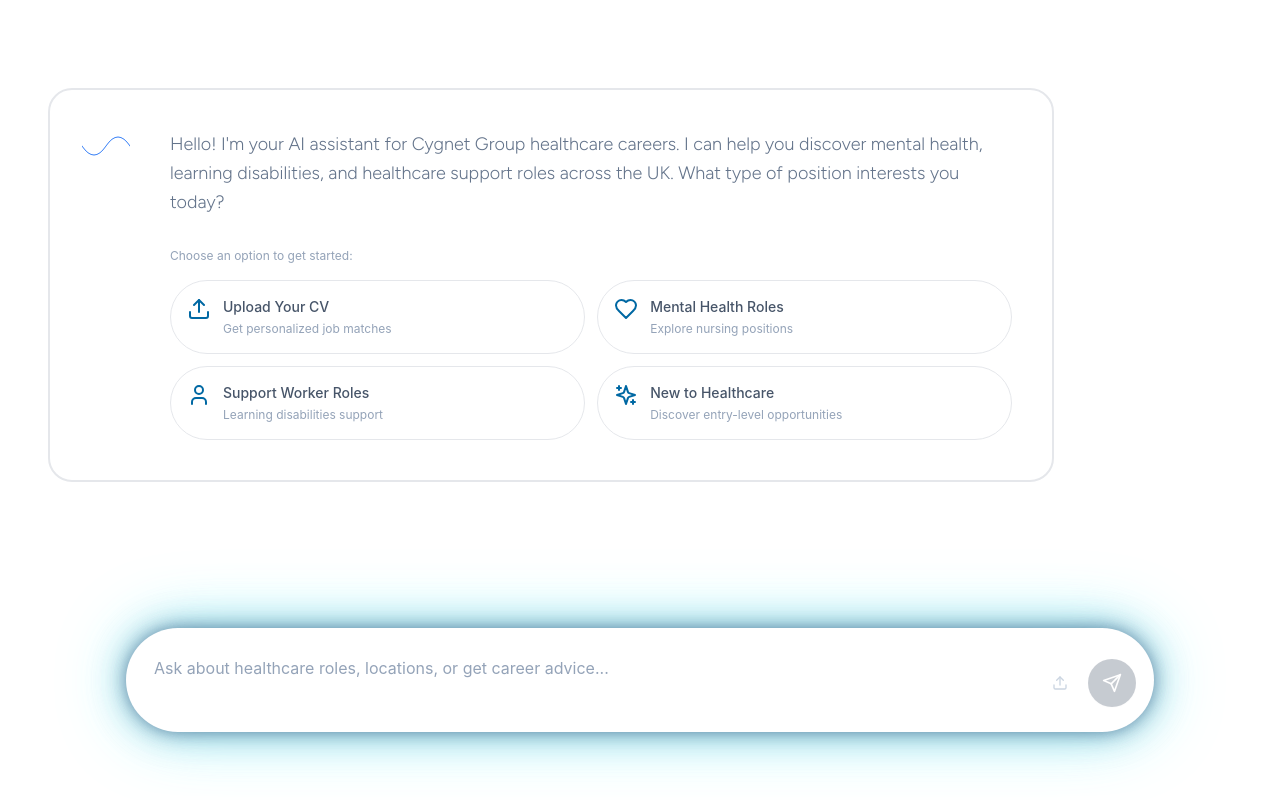
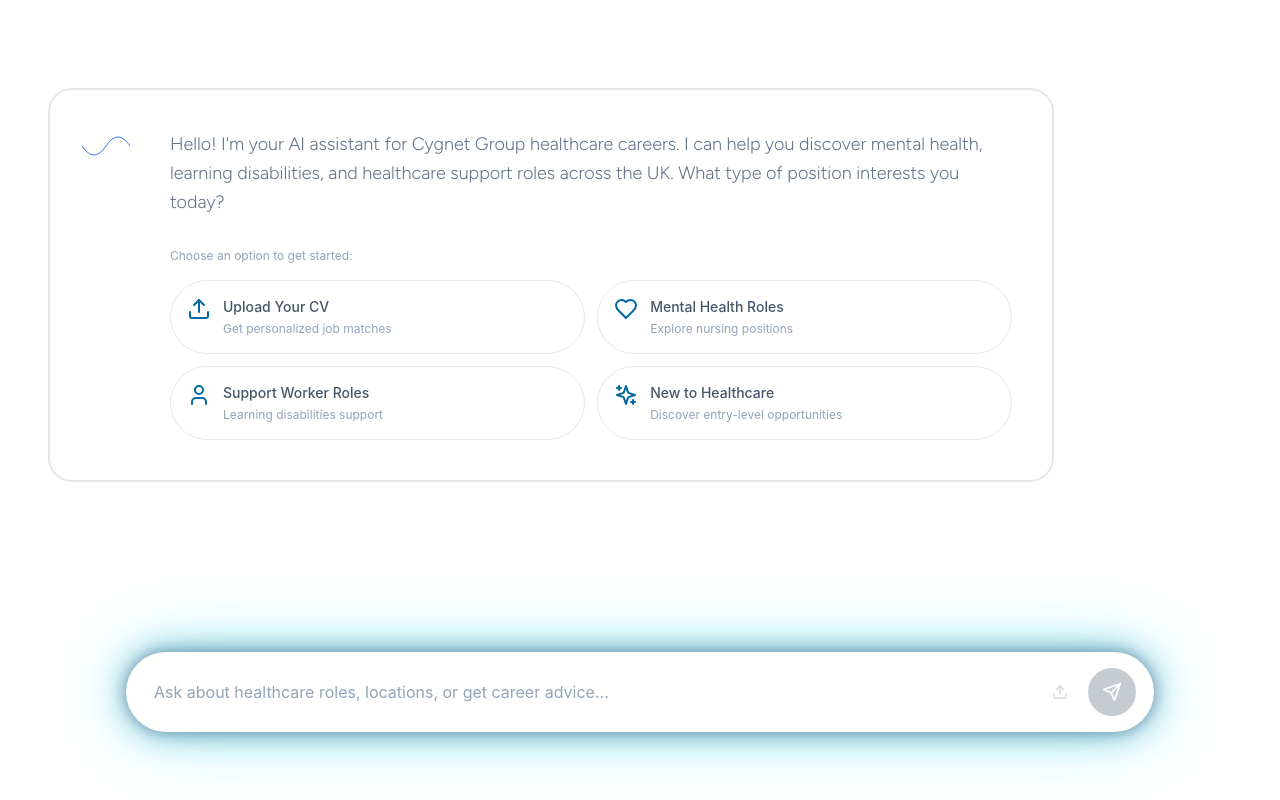
Before and after one commit to Steluckett/healthcare-chat-bot-time-machine, a React (Create React App) app: page / in a window 1280 px wide. Built offline with nearby package versions, Linux system fonts and the light colour scheme.

Commit message:
Update styles.css

```diff
--- a/src/styles/styles.css
+++ b/src/styles/styles.css
@@ -297,7 +297,8 @@
   width: 100%;
   resize: none;
   border-radius: 9999px;
-  padding: 24px;
+  padding-left: 24px;
+  padding-top: 24px;
   padding-right: 128px;
   outline: none;
   background: white;
@@ -314,7 +315,7 @@
 .input-buttons {
   position: absolute;
   right: 16px;
-  top: 50%;
+  top: 46%;
   transform: translateY(-50%);
   display: flex;
   align-items: center;
```
